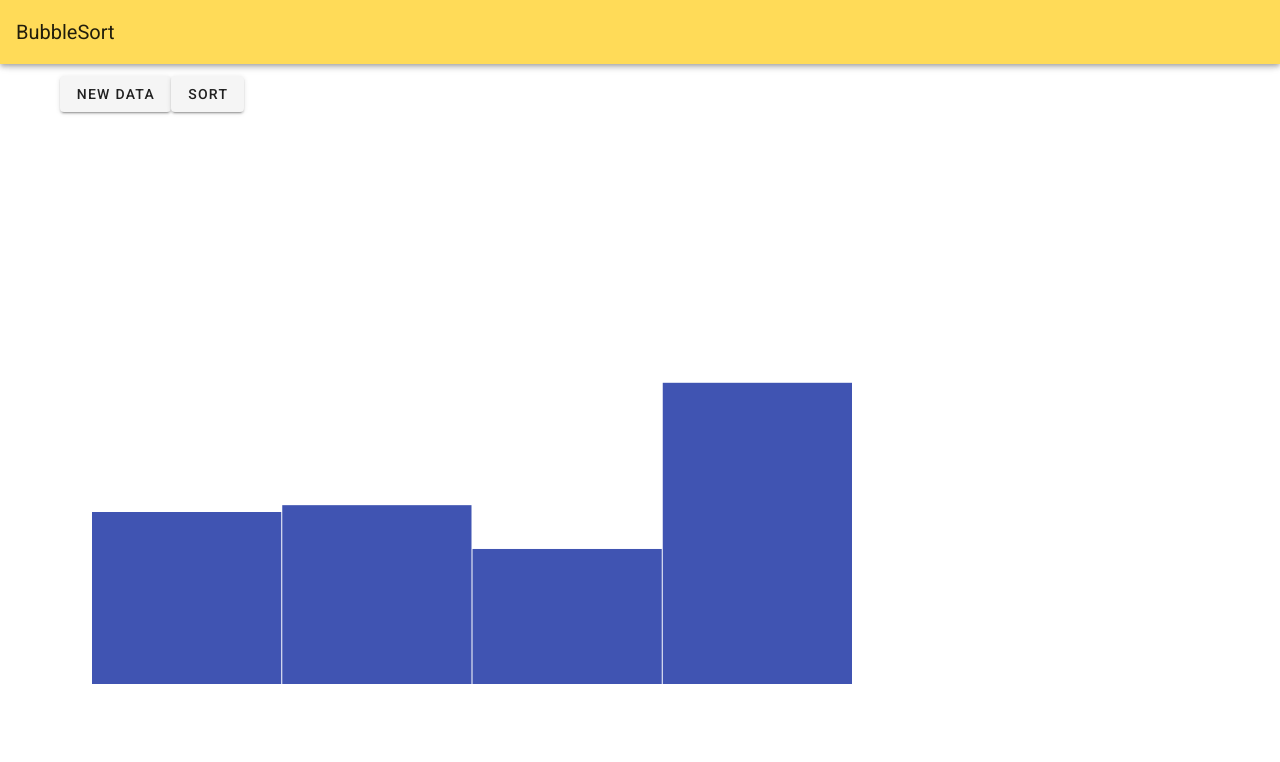
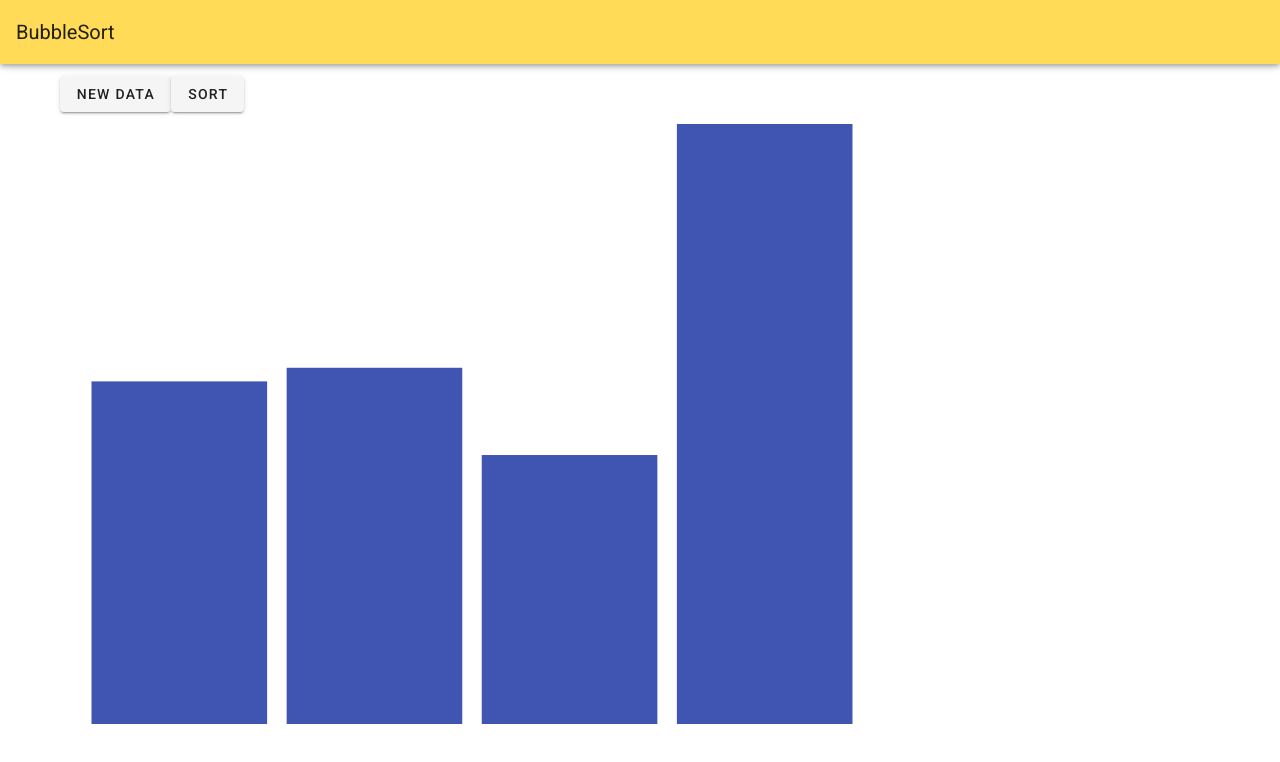
Before and after one commit to MyGitUsername/classic-algorithm-viz, a Vue app: page / in a window 1280 px wide. Shown: the top 762 px of the page. Built offline with nearby package versions, Linux system fonts and the light colour scheme.

Commit message:
* Added x-axis to when viewing Binary Search viz * Refactoring

```diff
--- a/src/components/BarChartVisualization.vue
+++ b/src/components/BarChartVisualization.vue
@@ -15,6 +15,7 @@
         >
       </rect>
       </g>
+      <g v-axis:x="scale" v-show="showXAxis" :transform="`translate(0, ${svgHeight})`"></g>
     </svg>
   </v-container>
 </template>
@@ -24,12 +25,18 @@ import * as d3 from 'd3';
 
 export default {
   name: 'BarChartVisualization',
+  swapTransitionDelay: 200,
+  highlightDelay: 1000,
+  margins: { left: 20, right: 20, top: 20, bottom: 20 },
   props: {
-    list: Array,
+    list: {
+      type: Array,
+      required: true
+    },
     swapPairs: Array,
-    highlightArr: Array
+    highlightArr: Array,
+    showXAxis: Boolean
   },
-  margins: { left: 20, right: 20, top: 20, bottom: 20 },
   data () {
     return {
       // TODO: Resize svg width and height based on window size
@@ -46,13 +53,13 @@ export default {
     swapPairs (newVal) {
       this.delay = 0;
       newVal.forEach((arr) => {
-        this.swapBars(this.rects, arr[0], arr[1], 100);
+        this.swapBars(this.rects, arr[0], arr[1], this.$options.swapTransitionDelay);
       });
     },
     highlightArr (newArr) {
       this.delay = 0;
       newArr.forEach((obj) => {
-        this.highlightBars(this.rects, obj, 1000);
+        this.highlightBars(this.rects, obj, this.$options.highlightDelay);
       })
     }
   },
@@ -63,25 +70,39 @@ export default {
     graphHeight () {
       return this.svgHeight - this.$options.margins.top - this.$options.margins.bottom;
     },
-    linearScale () {
-      return d3
-        .scaleLinear()
-        .domain([0, this.$parent.$options.maxListSize])
-        .range([0, this.graphHeight]);
+    scale () {
+      const x = d3.scaleBand()
+        .range([0, this.svgWidth])
+        .padding(0.1);
+
+      const y = d3.scaleLinear()
+        .range([this.svgHeight, 0]);
+
+      return {x, y}
+    }
+  },
+  directives: {
+    // Create the axises
+    axis(el, binding) {
+      const axis = binding.arg;
+      const axisMethod = { x: "axisBottom", y: "axisLeft" }[axis];
+      const methodArg = binding.value[axis];
+
+      d3.select(el).call(d3[axisMethod](methodArg));
     }
   },
   methods: {
     initializeRects () {
-      let gap = 1;
-      let barWidth = (this.graphWidth - gap * (this.list.length - 1)) / this.list.length;
+      this.scale.x.domain(this.list.map((d, i) => i ));
+      this.scale.y.domain([0, d3.max(this.list, (d) => d)]);
 
       this.rects = this.list.map((d,i) => {
         return {
           id: "bar-" + i,
-          width: barWidth,
-          height:  this.linearScale(d),
-          x: i * barWidth + i * gap + this.$options.margins.left,
-          y: this.graphHeight - this.linearScale(d),
+          width: this.scale.x.bandwidth(),
+          height:  this.svgHeight - this.scale.y(d),
+          x: this.scale.x(i),
+          y: this.scale.y(d),
           fill: 'rgba(64, 84, 178, 1)',
           style: "",
           d: d
@@ -91,7 +112,7 @@ export default {
     swapBars (arr, idx1, idx2, speed) {
       this.delay += speed;
       setTimeout(() => {
-        let tmpY = arr[idx1].y,
+        const tmpY = arr[idx1].y,
           tmpHeight = arr[idx1].height;
         this.$set(arr[idx1], 'y', arr[idx2].y)
         this.$set(arr[idx1], 'height', arr[idx2].height)
@@ -100,11 +121,10 @@ export default {
       }, this.delay)
     },
     highlightBars: function (rects, highlightObj, speed) {
-      console.log('in highlighBar')
       this.delay += speed;
       setTimeout(() => {
         for (let i = highlightObj.start; i <= highlightObj.end; i++) {
-          let color = (i == highlightObj.mid ? 'highlightBrown' : 'darkenSteelBlue');
+          const color = (i == highlightObj.mid ? 'highlightBrown' : 'darkenSteelBlue');
 
           if (rects[i].style.length > 0) {
             rects[i].style +=  ", " + color + " 1s ease";
--- a/src/components/BinarySearch.vue
+++ b/src/components/BinarySearch.vue
@@ -5,7 +5,7 @@
         <v-btn @click="refreshList(true)">New Data</v-btn>
         <v-btn
           @click="barChartAnimationData = binarySearch(list, list[searchIdx], 0, listSize - 1)"
-          :disabled="!validSearchIdx">
+          :disabled="!isValidSearchIdx">
           Search
         </v-btn>
       </v-col>
@@ -23,6 +23,7 @@
     <BarChartVisualization
       :list='list'
       :highlightArr='barChartAnimationData'
+      :showXAxis='true'
       />
   </v-container>
 </template>
@@ -42,18 +43,20 @@ export default {
       barChartAnimationData: [],
       searchIdx: null,
       rules: {
-        searchIdx: value => (value >= 0 && value < this.listSize) || 'Must be a number between 0 and ' + (this.listSize - 1)
+        searchIdx: () => this.isValidSearchIdx || 'Must be a number between 0 and ' + (this.listSize - 1)
       }
     }
   },
   computed: {
-    validSearchIdx () {
-      return this.searchIdx == "" || this.searchIdx == null ? false : this.searchIdx >= 0 && this.searchIdx < this.listSize;
+    isValidSearchIdx () {
+      const isEmpty = this.searchIdx == "" || this.searchIdx == null,
+        inRange = this.searchIdx >= 0 && this.searchIdx < this.listSize;
+      return !isEmpty && inRange;
     }
   },
   methods: {
     binarySearch: function (arr, val, start, end) {
-      let barChartAnimationData = [];
+      const barChartAnimationData = [];
 
       while (start <=end) {
         let mid  = Math.floor((start + end) / 2)
--- a/src/mixins/listGenerator.js
+++ b/src/mixins/listGenerator.js
@@ -1,5 +1,6 @@
 const listGenerator = {
   maxListSize: 25,
+  minListSize: 3,
   data () {
     return {
       listSize: 0
@@ -16,13 +17,13 @@ const listGenerator = {
     getRandomNumber () {
       return Math.random() * this.$options.maxListSize;
     },
-    /* Return an integer in the range of [0, maxListSize]
+    /* Return an integer in the range of [minListSize, maxListSize]
      * not equal to current listSize
      */
     getRandomListSize () {
       do {
         var randomListSize = Math.floor(Math.random() * this.$options.maxListSize) + 1;
-      } while (this.listSize === randomListSize)
+      } while (this.listSize === randomListSize || randomListSize < this.$options.minListSize)
       return randomListSize;
     },
     refreshList (sorted) {
```
